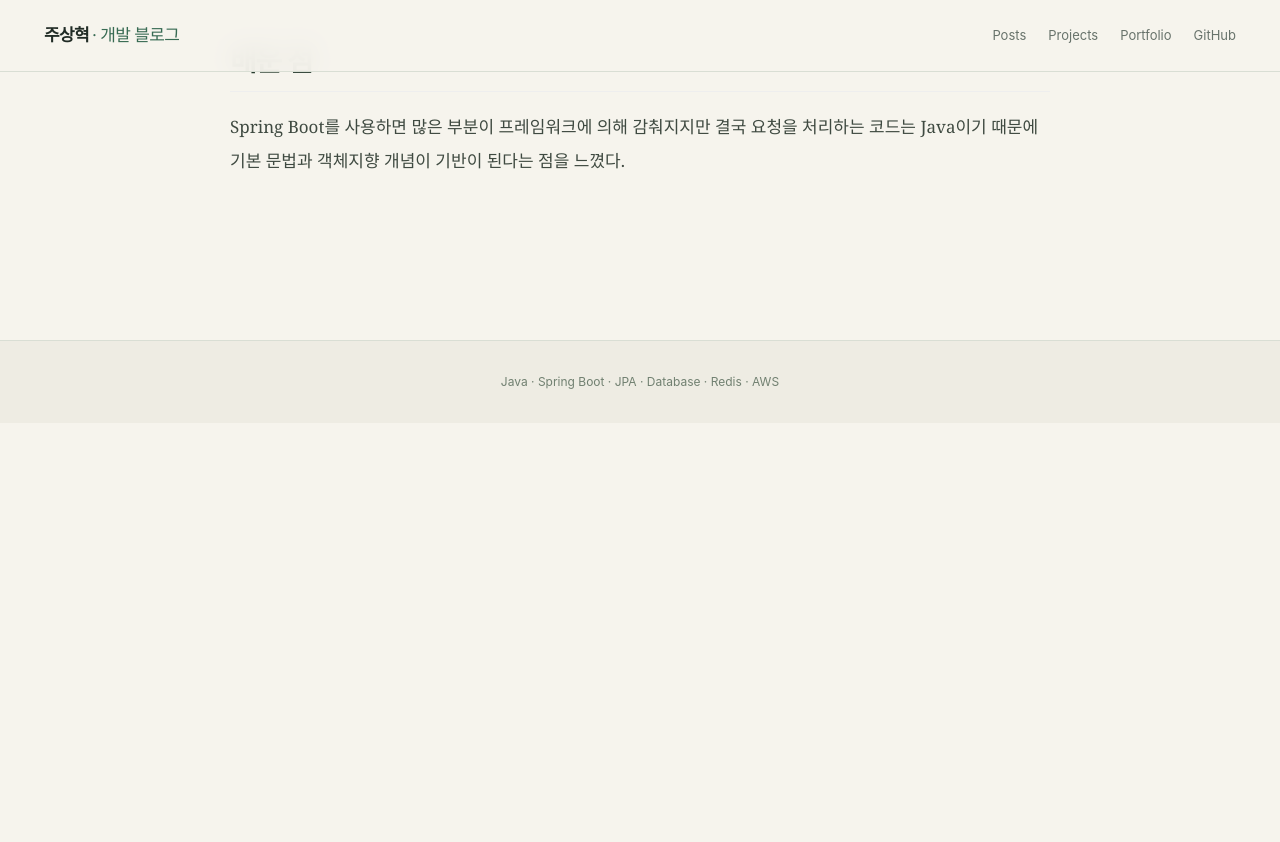
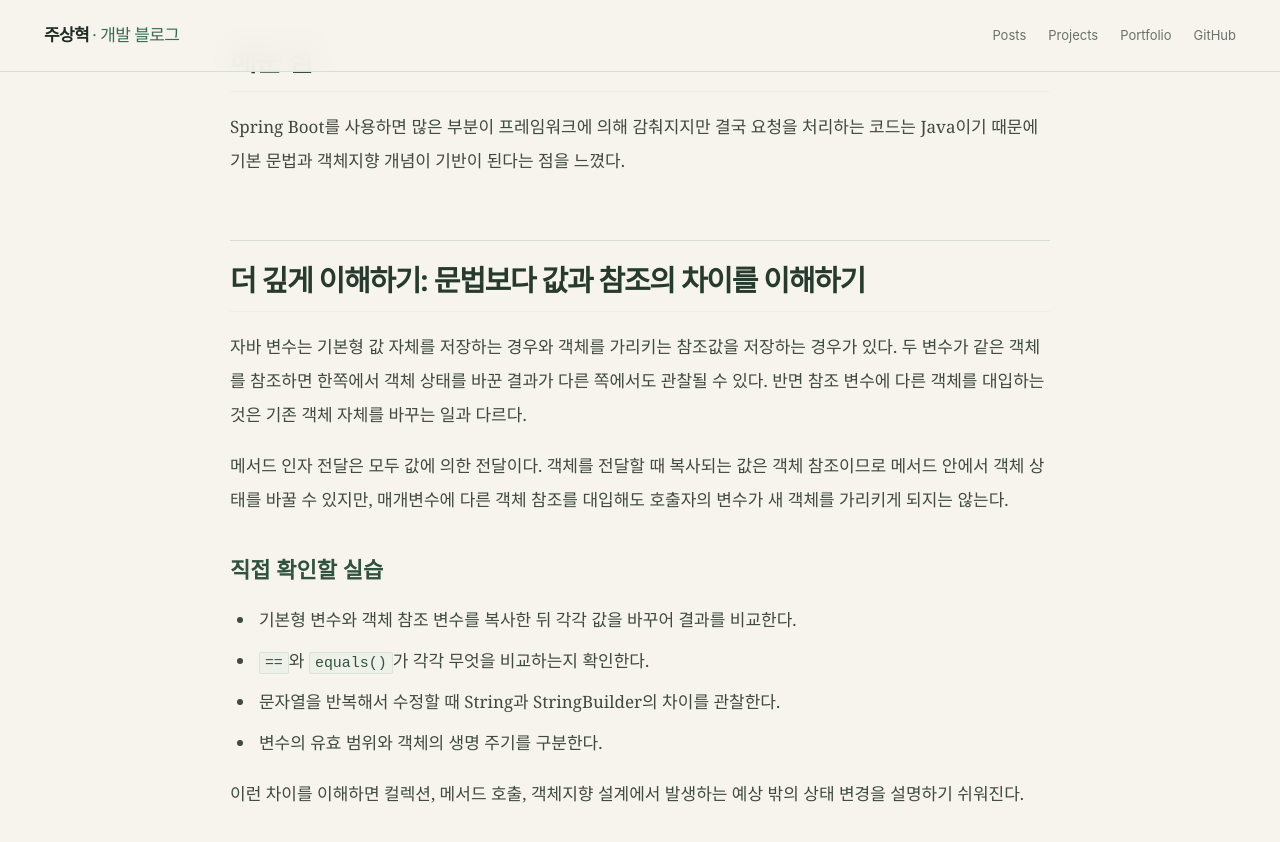
Before and after one commit to zuzusnasna/zuzusnasna.github.io, a Jekyll site: the page built from _posts/2026-10-03-java-basic.md, in a window 1280 px wide and 900 px high, scrolled down 1399 px. Shown: the top 842 px of the window. Built offline with Jekyll 4.4.1, drawn with Linux system fonts in a browser that asks for light colours; before the commit the page ends 1822 px from its top, so only the background shows below that.

Commit message:
docs: expand learning notes with practical reasoning

```diff
--- a/_posts/2026-10-03-java-basic.md
+++ b/_posts/2026-10-03-java-basic.md
@@ -37,3 +37,17 @@ public class Main {
 ## 배운 점
 
 Spring Boot를 사용하면 많은 부분이 프레임워크에 의해 감춰지지만 결국 요청을 처리하는 코드는 Java이기 때문에 기본 문법과 객체지향 개념이 기반이 된다는 점을 느꼈다.
+
+## 더 깊게 이해하기: 문법보다 값과 참조의 차이를 이해하기
+
+자바 변수는 기본형 값 자체를 저장하는 경우와 객체를 가리키는 참조값을 저장하는 경우가 있다. 두 변수가 같은 객체를 참조하면 한쪽에서 객체 상태를 바꾼 결과가 다른 쪽에서도 관찰될 수 있다. 반면 참조 변수에 다른 객체를 대입하는 것은 기존 객체 자체를 바꾸는 일과 다르다.
+
+메서드 인자 전달은 모두 값에 의한 전달이다. 객체를 전달할 때 복사되는 값은 객체 참조이므로 메서드 안에서 객체 상태를 바꿀 수 있지만, 매개변수에 다른 객체 참조를 대입해도 호출자의 변수가 새 객체를 가리키게 되지는 않는다.
+
+### 직접 확인할 실습
+- 기본형 변수와 객체 참조 변수를 복사한 뒤 각각 값을 바꾸어 결과를 비교한다.
+- `==`와 `equals()`가 각각 무엇을 비교하는지 확인한다.
+- 문자열을 반복해서 수정할 때 String과 StringBuilder의 차이를 관찰한다.
+- 변수의 유효 범위와 객체의 생명 주기를 구분한다.
+
+이런 차이를 이해하면 컬렉션, 메서드 호출, 객체지향 설계에서 발생하는 예상 밖의 상태 변경을 설명하기 쉬워진다.
```
